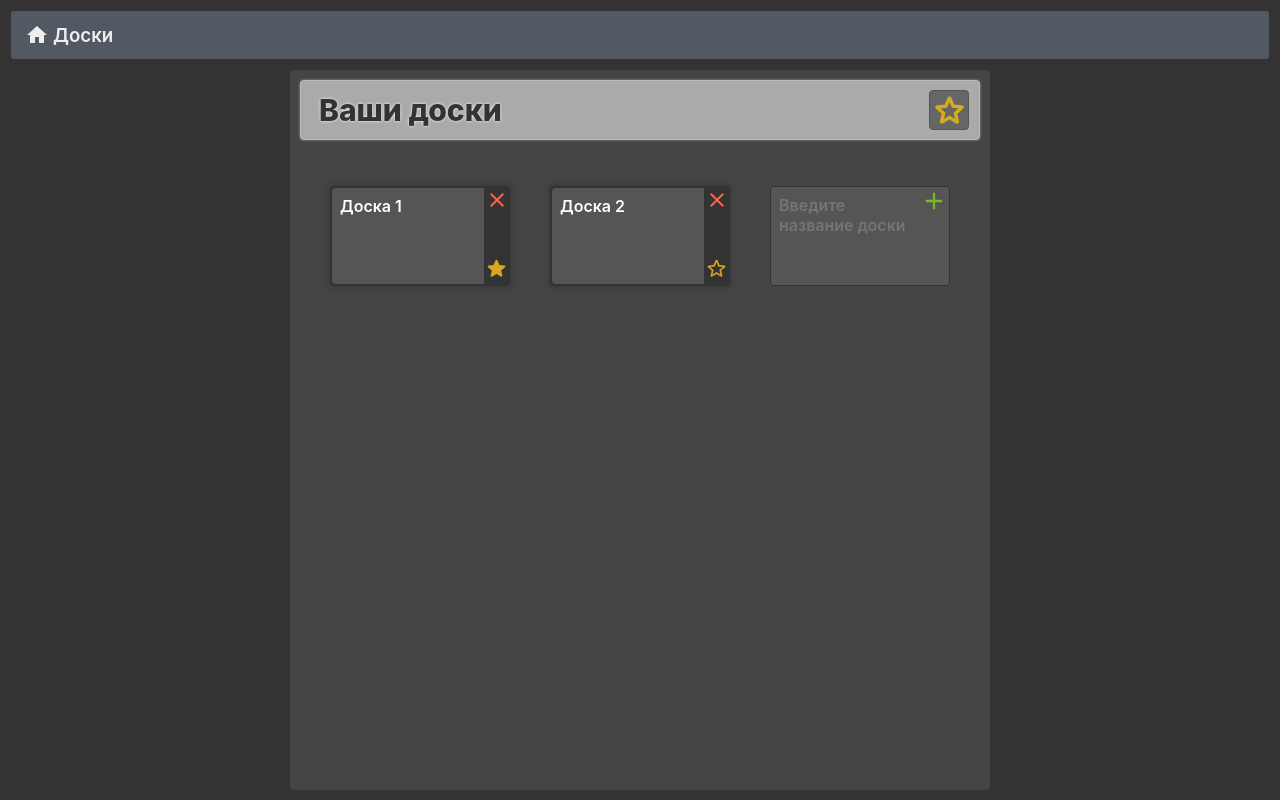
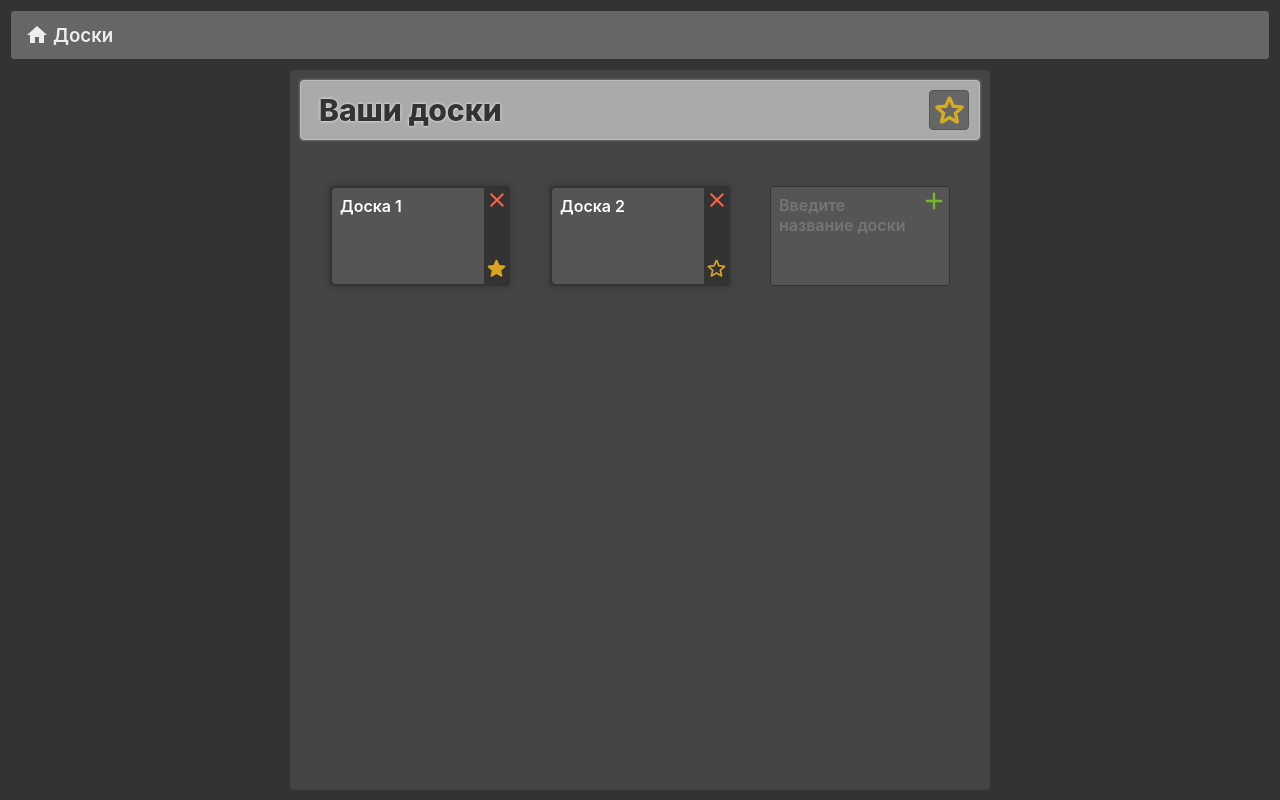
Before and after one commit to vaterpir/ProjectManager, a React app: page /home#/ in a window 1280 px wide. Built offline with nearby package versions, Linux system fonts and the light colour scheme.

Commit message:
add gh pages

```diff
--- a/src/components/content/cardDetail/descriptionCard/descriptionCard.jsx
+++ b/src/components/content/cardDetail/descriptionCard/descriptionCard.jsx
@@ -1,6 +1,6 @@
 import React from 'react';
-import { editDescriptiomCard } from '../../../../actions/cards';
-import { CustomInputTitle } from '../../../../helpers/titleInput/titleInput';
+import { CustomInputTitle } from 'helpers/titleInput/titleInput';
+import { editDescriptiomCard } from 'actions/cards';
 import styles from './descriptionCard.scss';
 
 export const DescriptionCard = ({ card = '' }) => (
--- a/src/components/content/content.jsx
+++ b/src/components/content/content.jsx
@@ -9,13 +9,17 @@ export const Content = () => (
   <div className={styles.content}>
     <Switch>
       <Route path="/boards/:boardId" exact component={Board} />
-      <Route path="/home" component={Home} />
+      <Route path="/home/" component={Home} />
       <Route
         path="/boards/:boardId/:columnId/:cardId"
         exact
         component={CardDetail}
       />
-      <Redirect from="/boards/:boardId/:columnId" exact to="/boards/:boardId" />
+      <Redirect
+        from="/boards/:boardId/:columnId"
+        exact
+        to="/boards/:boardId"
+      />
       <Redirect from="/" to="/home" />
     </Switch>
   </div>
--- a/src/components/content/home/home.jsx
+++ b/src/components/content/home/home.jsx
@@ -8,12 +8,12 @@ import TextareaAutosize from 'react-textarea-autosize';
 import StarOutlineRoundedIcon from '@material-ui/icons/StarOutlineRounded';
 
 import StarRoundedIcon from '@material-ui/icons/StarRounded';
-import styles from './home.scss';
 import {
   addBoard,
   changeStatusFavorites,
   deleteBoard,
-} from '../../../actions/boards';
+} from 'actions/boards';
+import styles from './home.scss';
 
 export const Home = () => {
   const dispatch = useDispatch();
--- a/src/components/header/header.jsx
+++ b/src/components/header/header.jsx
@@ -6,7 +6,7 @@ import styles from './header.scss';
 export const Header = () => (
   <div className={styles.header}>
     <div className="linkHeder">
-      <Link to="/home">
+      <Link to="/#home">
         <div className="title">
           <HomeIcon />
           <h3>Доски</h3>
--- a/src/components/header/header.scss
+++ b/src/components/header/header.scss
@@ -1,5 +1,5 @@
 .header :global {
-  background: rgb(83, 89, 99);
+  background: #666;
   border: 1px solid #333;
   border-radius: 4px;
   overflow: hidden;
--- a/src/index.jsx
+++ b/src/index.jsx
@@ -2,16 +2,18 @@ import React from 'react';
 import ReactDOM from 'react-dom';
 import { Provider } from 'react-redux';
 import { createBrowserHistory } from 'history';
-import { Router } from 'react-router-dom';
+import { HashRouter, Router } from 'react-router-dom';
 import { App } from './components';
 import { store } from './store';
 
 const customHistory = createBrowserHistory();
 ReactDOM.render(
   <Provider store={store}>
-    <Router history={customHistory}>
-      <App />
-    </Router>
+    <HashRouter basename="/ProjectManager">
+      <Router history={customHistory}>
+        <App />
+      </Router>
+    </HashRouter>
   </Provider>,
   document.getElementById('root'),
 );
```
